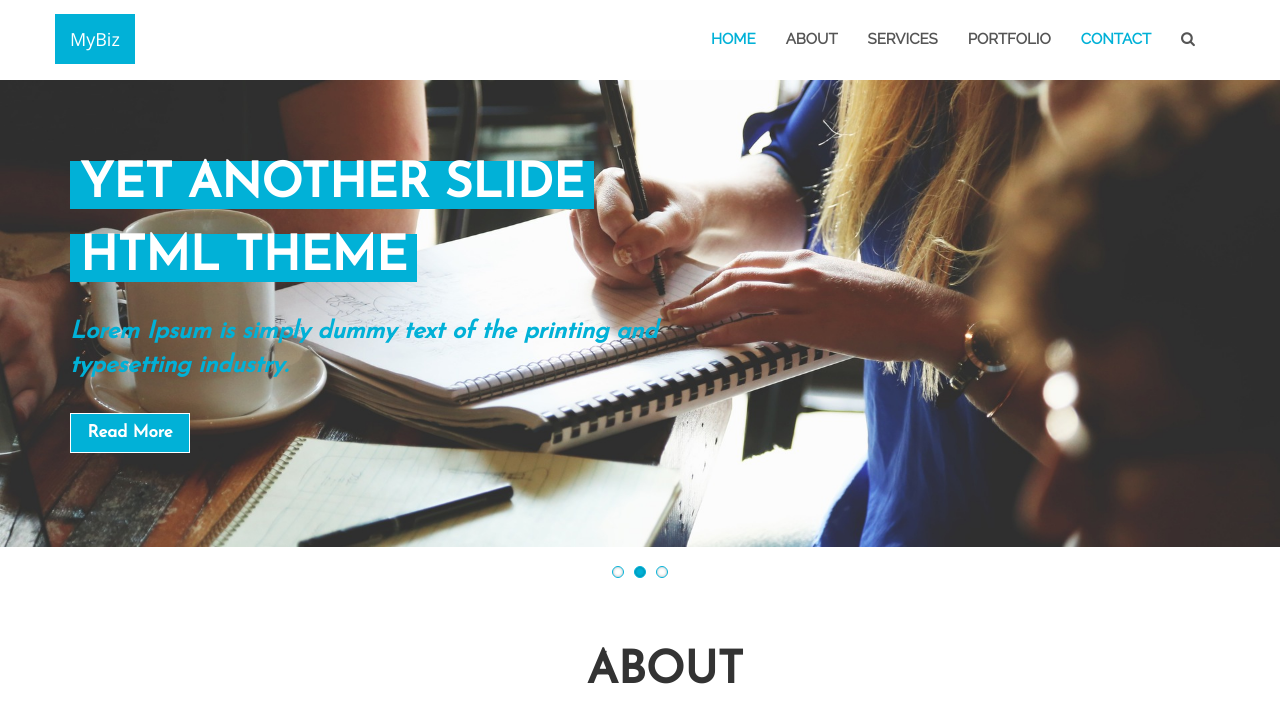
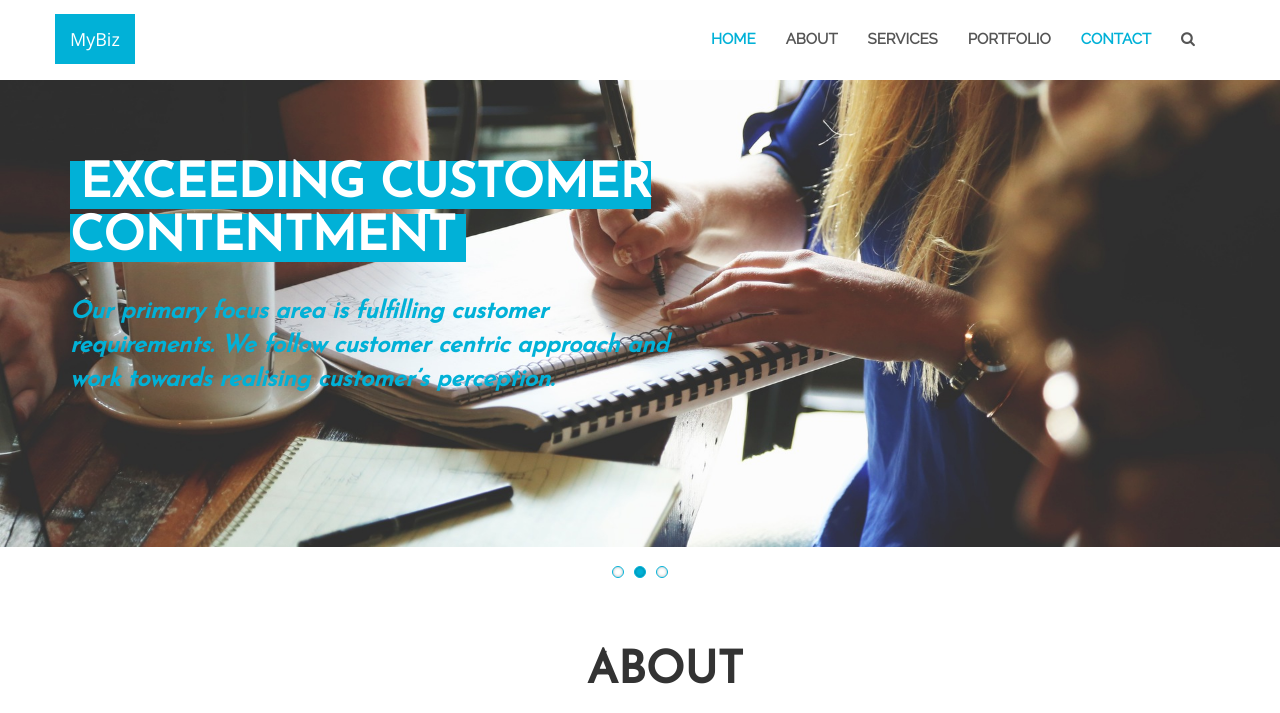
Before and after one commit to gagan2914/teknovator, a plain HTML site: page index.html in a window 1280 px wide. Both pictures are taken after a click on the link "HOME". Shown: the part 53-766 px from the top of the page. Drawn offline with nearby package versions, Linux system fonts and the light colour scheme.

Commit message:
site changed started

```diff
--- a/index.html
+++ b/index.html
@@ -116,10 +116,10 @@
         <img src="images/slider/slider2.jpg">
 
         <div class="caption">
-          <h2><span>yet another slide</span></h2>
-          <h2><span>html theme</span></h2>
-          <p>Lorem Ipsum is simply dummy text of the printing and typesetting industry.</p>
-          <button class="btn">Read More</button>
+          <h2><span>Exceeding customer contentment</span></h2>
+          <!-- <h2><span>html theme</span></h2>  -->
+          <p>Our primary focus area is fulfilling customer requirements. We follow customer centric approach and work towards realising customer’s perception.</p>
+          <!-- <button class="btn">Read More</button>  -->
         </div>
 
       </li>
```
